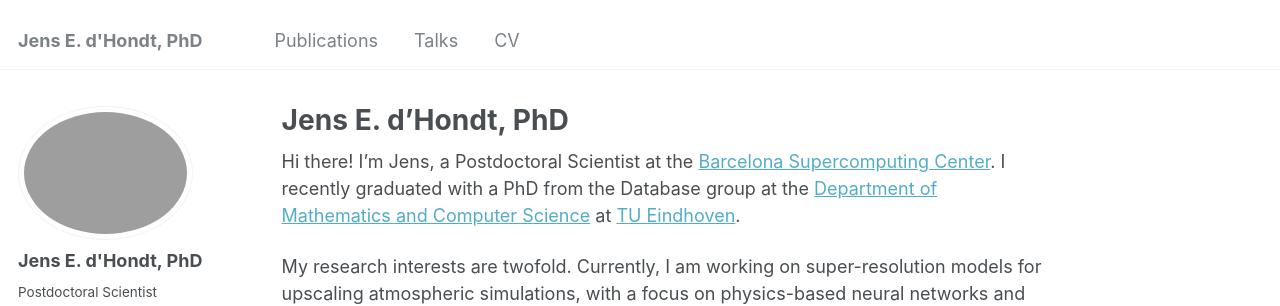
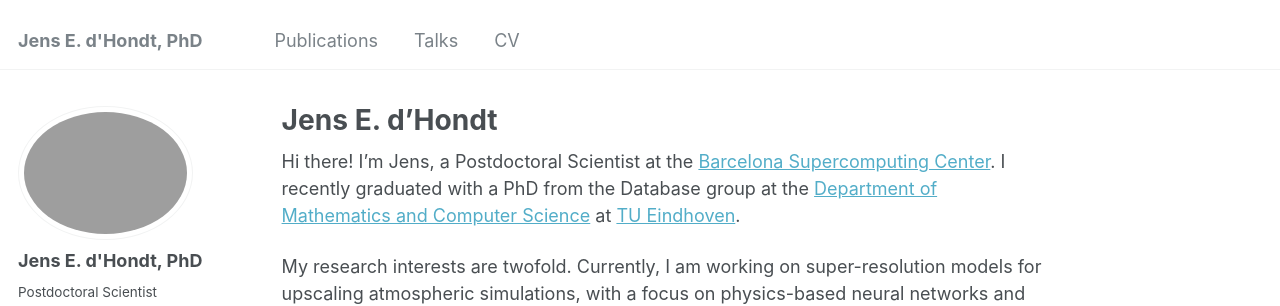
Before and after one commit to JdHondt/jdhondt.github.io, a Jekyll site: the page built from _pages/about.md, in a window 1280 px wide and 900 px high. Shown: the top 306 px of the window. Built offline with Jekyll 4.4.1, drawn with Linux system fonts in a browser that asks for light colours; some web fonts are replaced.

Commit message:
minor changes

```diff
--- a/_data/navigation.yml
+++ b/_data/navigation.yml
@@ -21,7 +21,7 @@ main:
   #   url: /year-archive/
 
   - title: "CV"
-    url: /files/cv_sep25.pdf
+    url: /files/postdoc25.pdf
 
   # - title: "Guide"
   #   url: /markdown/
--- a/_pages/about.md
+++ b/_pages/about.md
@@ -1,6 +1,6 @@
 ---
 permalink: /
-title: "Jens E. d'Hondt, PhD"
+title: "Jens E. d'Hondt"
 author_profile: true
 redirect_from:
   - /about/
```
